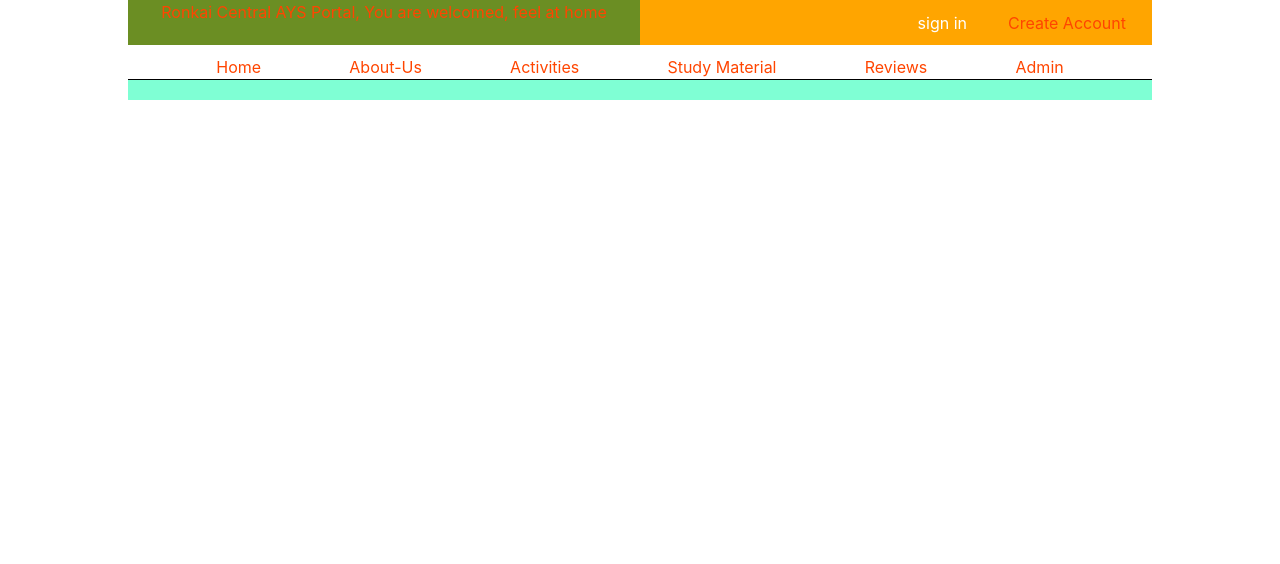
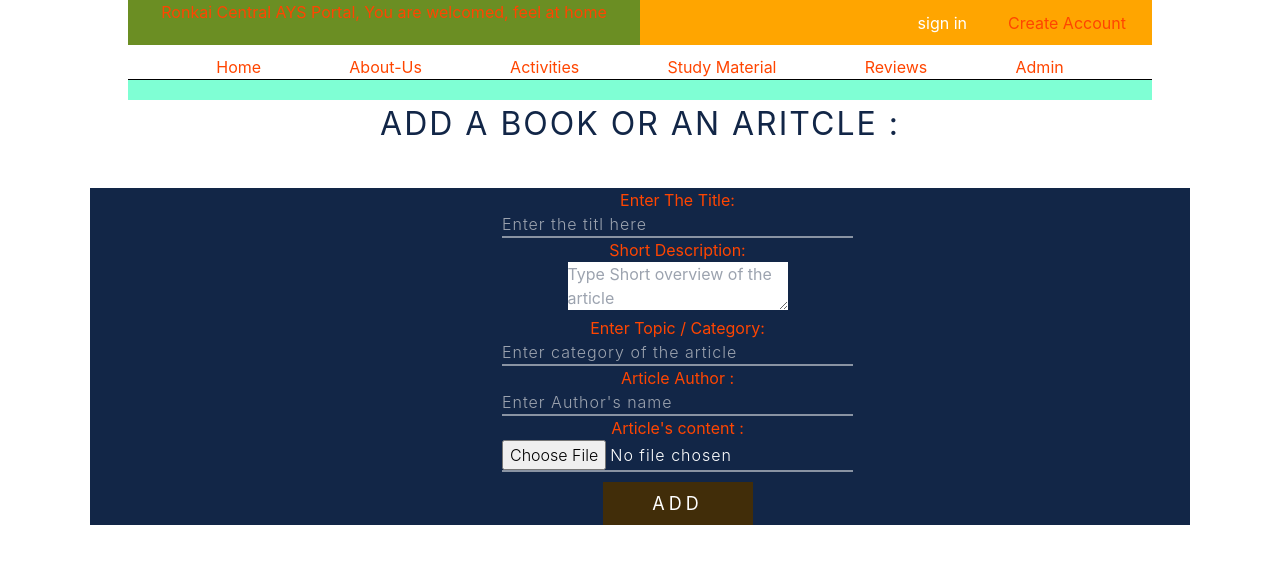
Before and after one commit to Oscarachieng/RONKAI_AYMS, a React (Create React App) app: page /study-material-creation in a window 1280 px wide. Shown: the top 564 px of the page. Built offline with nearby package versions, Linux system fonts and the light colour scheme.

Commit message:
Adds StudyMaterialCreationForm template

```diff
--- a/src/App.js
+++ b/src/App.js
@@ -18,6 +18,7 @@ import EventCreationForm from './coomponents/activities/EventCreationForm';
 import ActivityRegistration from './coomponents/activities/ActivityRegistration';
 import ProfileUpdate from './coomponents/accounts/ProfileUpdate';
 import ProfilePage from './coomponents/accounts/ProfilePage';
+import StudyMaterialCreationForm from './coomponents/study-materials/StudyMaterialCreationForm';
 function App() {
   return (
     <div className='app'>
@@ -38,6 +39,7 @@ function App() {
          <Route path='/activity-registration' element={<ActivityRegistration/>} />
          <Route path='/profile-update' element={<ProfileUpdate/>} />
          <Route path='/profile-page' element={<ProfilePage/>} />
+         <Route path='/study-material-creation' element={<StudyMaterialCreationForm/>} />
       </Routes>
     </div>
   );
--- /dev/null
+++ b/src/coomponents/study-materials/StudyMaterialCreationForm.js
@@ -0,0 +1,86 @@
+import React, { useState } from "react";
+
+const StudyMaterialCreationForm = () => {
+  // state variable to hundle state chnages
+  const [studyMaterialData, setStudyMaterialData] = useState({
+    title: "",
+    description: "",
+    content: "",
+    category: "",
+    author: "",
+  });
+
+  // handling onChange event
+  const handleChange = (event) => {
+    const name = event.target.name;
+    const value = event.target.value;
+    setStudyMaterialData({ ...studyMaterialData, [name]: value });
+  };
+
+  return (
+    <div>
+      <h4 className="form-header">Add a Book or an Aritcle :</h4>
+      <div className="container">
+        <form>
+          <h5> Enter The Title:</h5>
+
+          <input
+            type="text"
+            name="title"
+            onChange={handleChange}
+            value={studyMaterialData.title}
+            placeholder="Enter the titl here"
+            required
+          />
+
+          <h5>Short Description:</h5>
+          <textarea
+            type="text"
+            name="description"
+            onChange={handleChange}
+            value={studyMaterialData.description}
+            placeholder="Type Short overview of the article"
+            required
+          />
+
+          <h5>Enter Topic / Category:</h5>
+          <input
+            type="text"
+            name="category"
+            onChange={handleChange}
+            value={studyMaterialData.category}
+            placeholder="Enter category of the article"
+            required
+          />
+
+          <h5>Article Author :</h5>
+          <input
+            type="text"
+            name="author"
+            onChange={handleChange}
+            value={studyMaterialData.author}
+            placeholder="Enter Author's name"
+            required
+          />
+
+          <h5>Article's content :</h5>
+          <input
+            type="file"
+            name="content"
+            onChange={handleChange}
+            value={studyMaterialData.content}
+            placeholder="Enter your content here"
+            required
+          />
+          <br />
+
+          <button className="submit-button" type="submit">
+            Add
+          </button>
+        </form>
+      </div>
+    </div>
+  );
+};
+
+export default StudyMaterialCreationForm;
```
